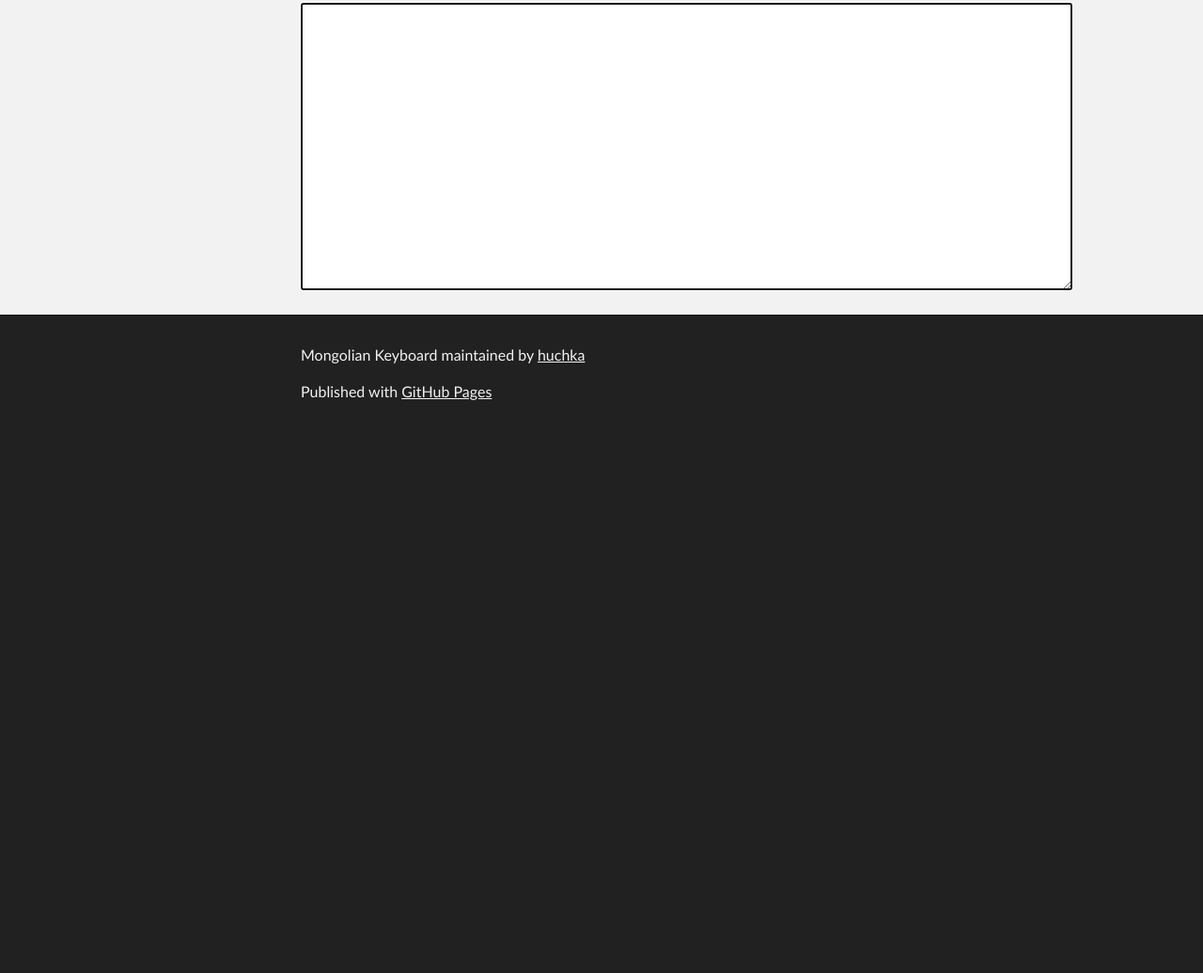
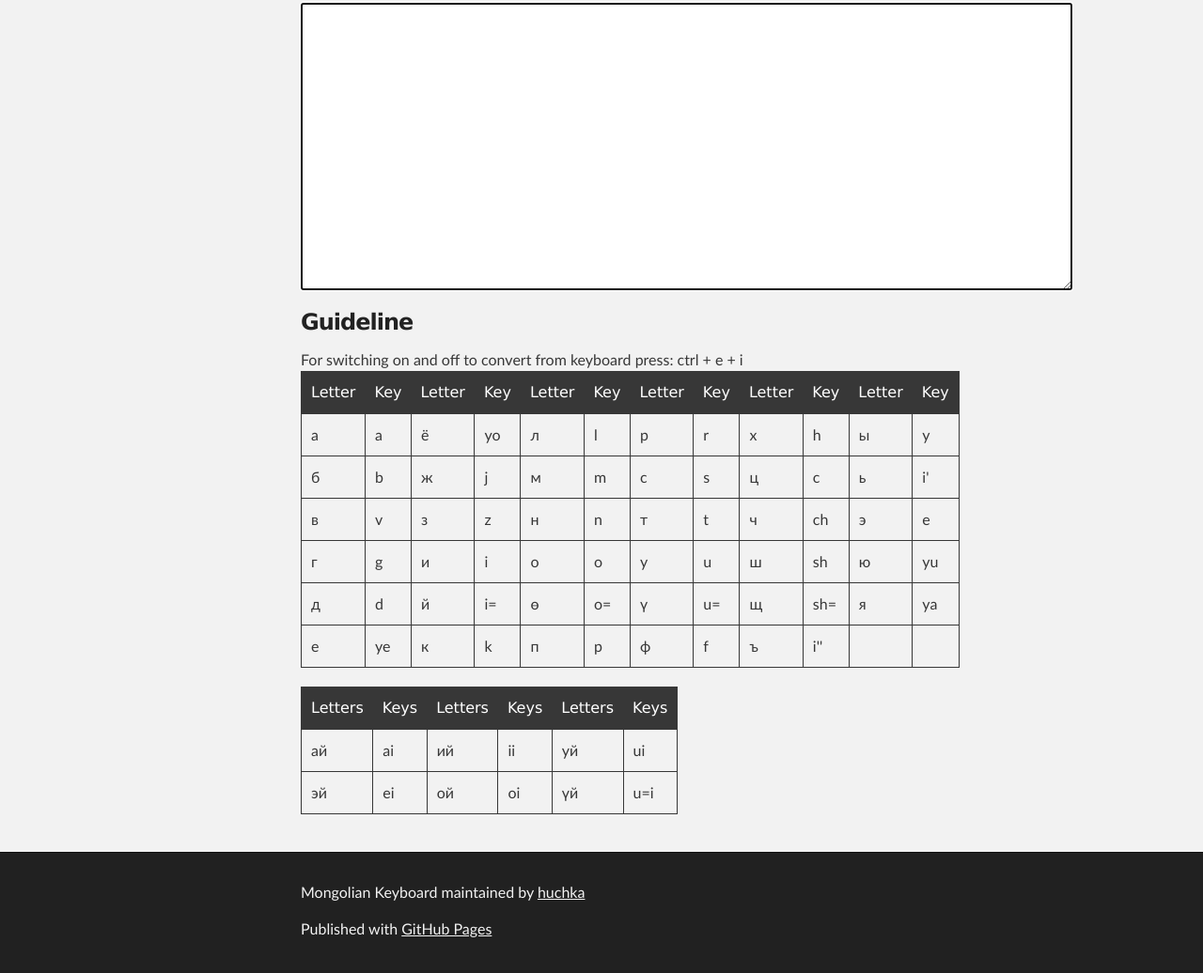
Before and after one commit to huchka/Mongoliankeyboard, a plain HTML site: page index.html in a window 1280 px wide. Shown: the part 379-1415 px from the top of the page at 94% size. Before the commit the page ends 843 px from the top, so only its background shows below. Drawn offline with Linux system fonts and the light colour scheme.

Commit message:
Added guideline for users.

```diff
--- a/index.html
+++ b/index.html
@@ -41,6 +41,85 @@
             <div class="slider round"></div>
          </label>
          <textarea id="mon_key_textarea" onkeydown="changeConvertingSwitchState(event)" onkeypress="convertText(event)" rows="20" cols="100"></textarea>
+        <section>
+          <h3>Guideline</h3>
+          For switching on and off to convert from keyboard press: ctrl + e + i
+          <table>
+            <tr>
+              <th>Letter</th><th>Key</th>
+              <th>Letter</th><th>Key</th>
+              <th>Letter</th><th>Key</th>
+              <th>Letter</th><th>Key</th>
+              <th>Letter</th><th>Key</th>
+              <th>Letter</th><th>Key</th>
+            </tr>
+            <tr>
+              <td>а</td><td>a</td>
+              <td>ё</td><td>yo</td>
+              <td>л</td><td>l</td>
+              <td>р</td><td>r</td>
+              <td>х</td><td>h</td>
+              <td>ы</td><td>y</td>
+            </tr>
+            <tr>
+              <td>б</td><td>b</td>
+              <td>ж</td><td>j</td>
+              <td>м</td><td>m</td>
+              <td>с</td><td>s</td>
+              <td>ц</td><td>c</td>
+              <td>ь</td><td>i'</td>
+            </tr>
+            <tr>
+              <td>в</td><td>v</td>
+              <td>з</td><td>z</td>
+              <td>н</td><td>n</td>
+              <td>т</td><td>t</td>
+              <td>ч</td><td>ch</td>
+              <td>э</td><td>e</td>
+            </tr>
+            <tr>
+              <td>г</td><td>g</td>
+              <td>и</td><td>i</td>
+              <td>о</td><td>o</td>
+              <td>у</td><td>u</td>
+              <td>ш</td><td>sh</td>
+              <td>ю</td><td>yu</td>
+            </tr>
+            <tr>
+              <td>д</td><td>d</td>
+              <td>й</td><td>i=</td>
+              <td>ө</td><td>o=</td>
+              <td>ү</td><td>u=</td>
+              <td>щ</td><td>sh=</td>
+              <td>я</td><td>ya</td>
+            </tr>
+            <tr>
+              <td>е</td><td>ye</td>
+              <td>к</td><td>k</td>
+              <td>п</td><td>p</td>
+              <td>ф</td><td>f</td>
+              <td>ъ</td><td>i''</td>
+              <td></td><td></td>
+            </tr>
+          </table>
+          <table>
+            <tr>
+              <th>Letters</th><th>Keys</th>
+              <th>Letters</th><th>Keys</th>
+              <th>Letters</th><th>Keys</th>
+            </tr>
+            <tr>
+              <td>ай</td><td>ai</td>
+              <td>ий</td><td>ii</td>
+              <td>уй</td><td>ui</td>
+            </tr>
+            <tr>
+              <td>эй</td><td>ei</td>
+              <td>ой</td><td>oi</td>
+              <td>үй</td><td>u=i</td>
+            </tr>
+          </table>
+        </section>
       </section>
     </div>
 
```
